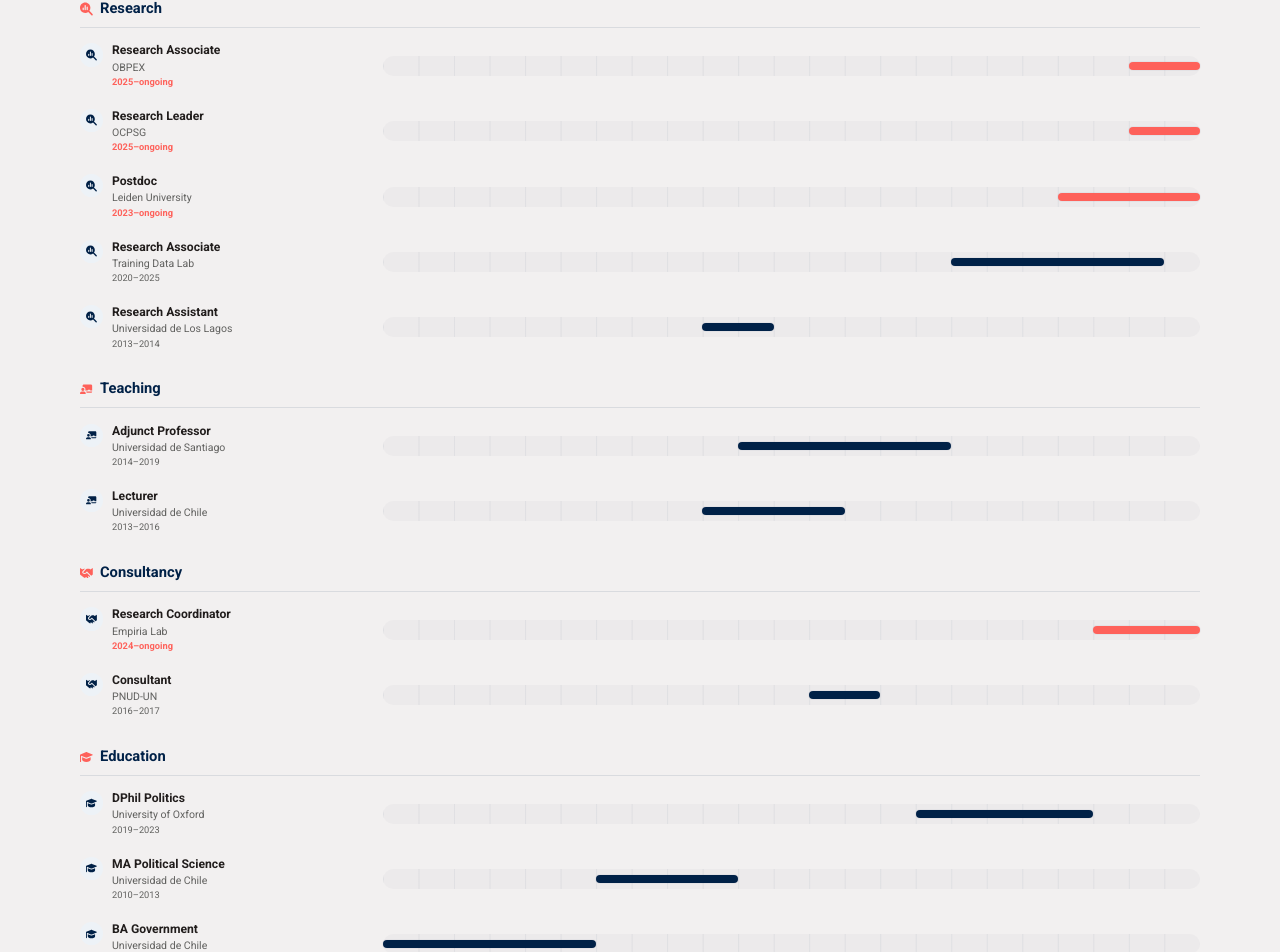
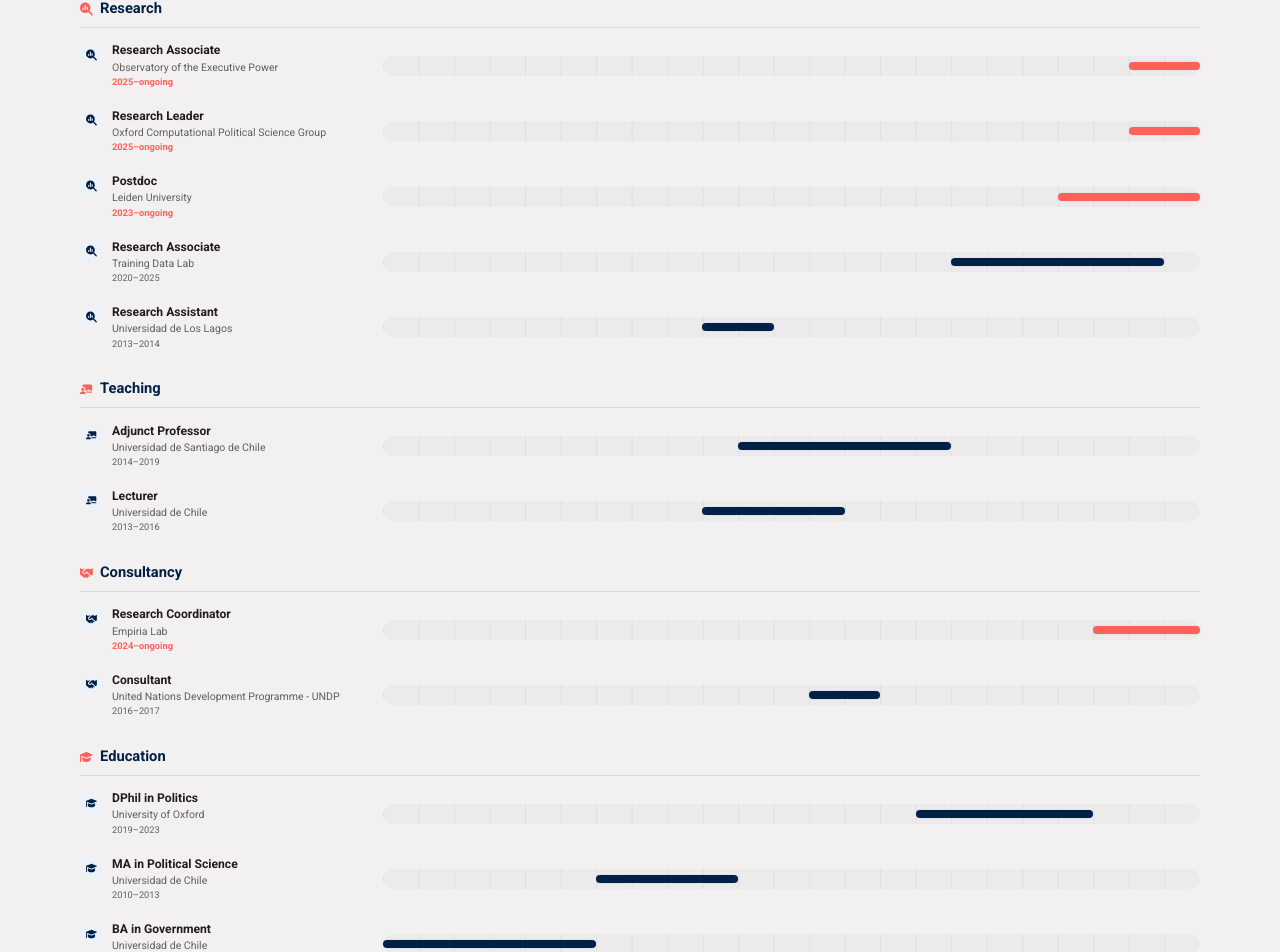
Before and after one commit to bgonzalezbustamante/academic-website, a Next.js app: page /trajectory in a window 1280 px wide. Shown: the part 599-1551 px from the top of the page. Built offline with nearby package versions, Linux system fonts and the light colour scheme; no server answers; some icons are missing.

Commit message:
Update trajectory.ts

```diff
--- a/content/trajectory.ts
+++ b/content/trajectory.ts
@@ -23,14 +23,14 @@ export const trajectoryItems: TrajectoryItem[] = [
   },
   {
     role: 'Research Leader',
-    institution: 'OCPSG',
+    institution: 'Oxford Computational Political Science Group',
     startYear: 2025,
     endYear: null,
     category: 'research',
   },
   {
     role: 'Research Associate',
-    institution: 'OBPEX',
+    institution: 'Observatory of the Executive Power',
     startYear: 2025,
     endYear: null,
     category: 'research',
@@ -65,13 +65,13 @@ export const trajectoryItems: TrajectoryItem[] = [
   },
   {
     role: 'Instructor',
-    institution: 'Universidad de Santiago',
+    institution: 'Universidad de Santiago de Chile',
     startYear: 2019,
     endYear: 2024,
     category: 'faculty',
   },
   {
-    role: 'DPhil Politics',
+    role: 'DPhil in Politics',
     institution: 'University of Oxford',
     startYear: 2019,
     endYear: 2023,
@@ -79,14 +79,14 @@ export const trajectoryItems: TrajectoryItem[] = [
   },
   {
     role: 'Adjunct Professor',
-    institution: 'Universidad de Santiago',
+    institution: 'Universidad de Santiago de Chile',
     startYear: 2014,
     endYear: 2019,
     category: 'teaching',
   },
   {
     role: 'Consultant',
-    institution: 'PNUD-UN',
+    institution: 'United Nations Development Programme - UNDP',
     startYear: 2016,
     endYear: 2017,
     category: 'consultancy',
@@ -106,14 +106,14 @@ export const trajectoryItems: TrajectoryItem[] = [
     category: 'research',
   },
   {
-    role: 'MA Political Science',
+    role: 'MA in Political Science',
     institution: 'Universidad de Chile',
     startYear: 2010,
     endYear: 2013,
     category: 'education',
   },
   {
-    role: 'BA Government',
+    role: 'BA in Government',
     institution: 'Universidad de Chile',
     startYear: 2004,
     endYear: 2009,
```
